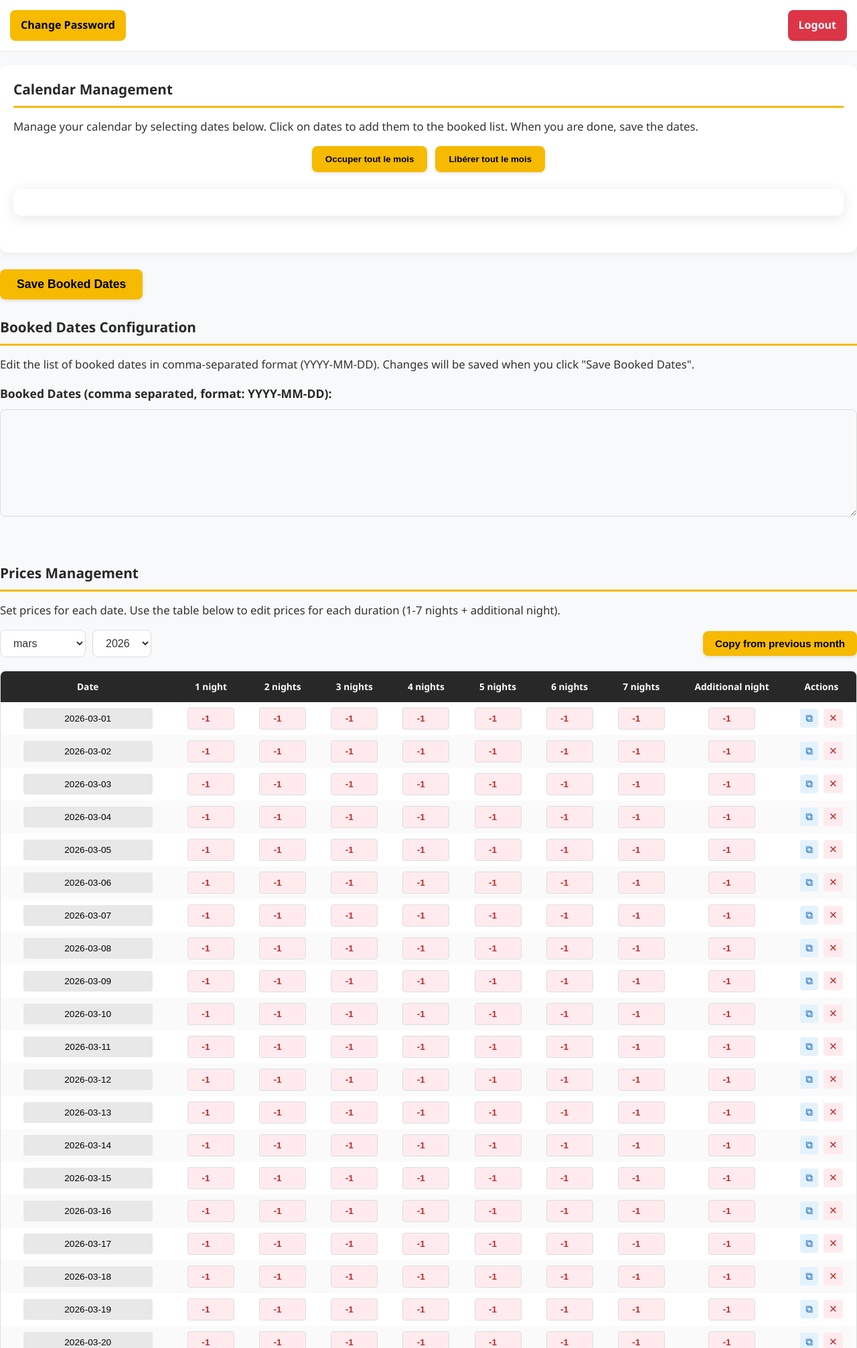
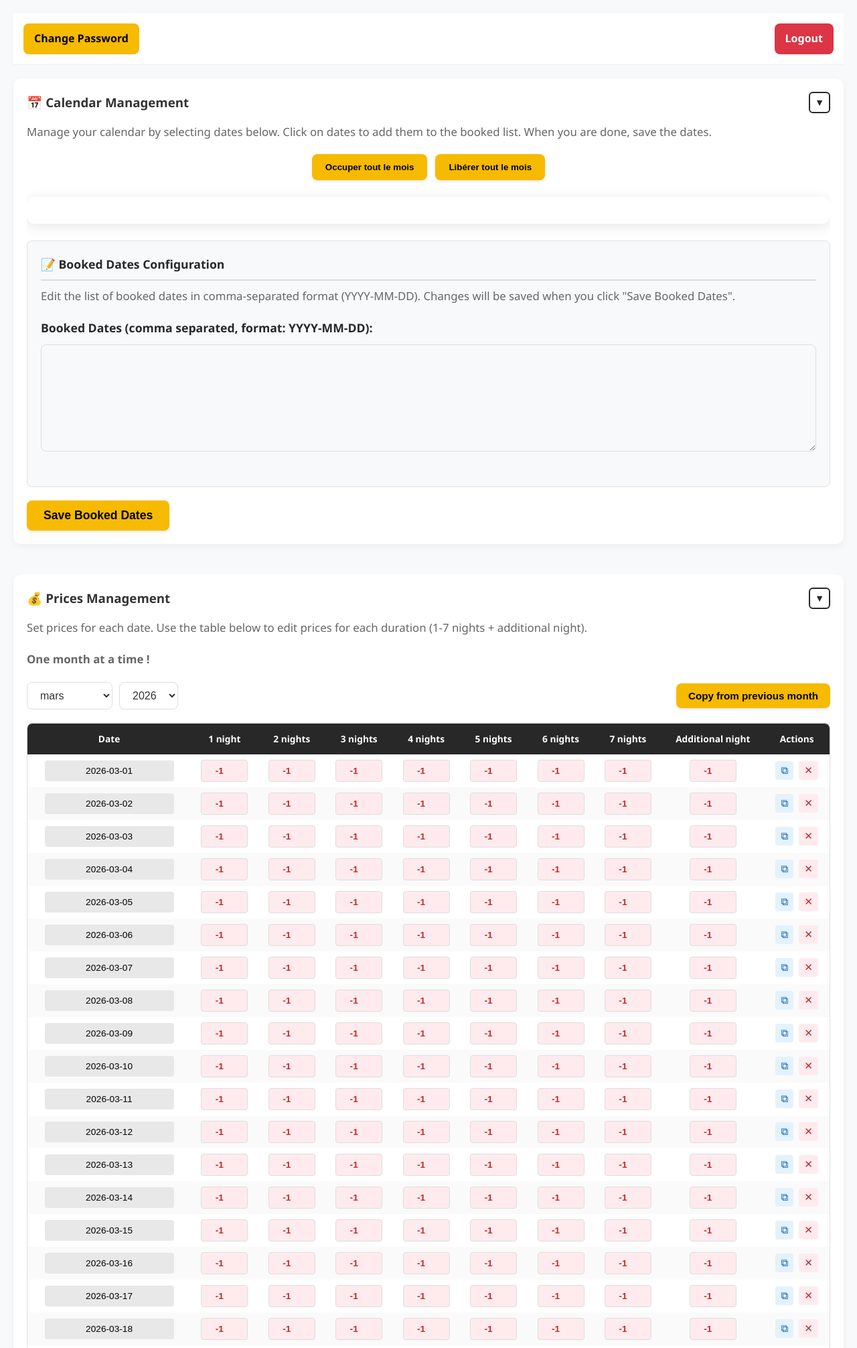
Before and after one commit to Dr4x14913/booking-calendar, a Flask app: template templates/admin_panel.html in a window 1280 px wide. Shown: the top 2012 px of the page at 67% size. Run offline with Flask 3, Linux system fonts and the light colour scheme; the template is opened without the code that fills it, so the values that code supplies are empty; parts of the project's set-up code (start-up, migrations or seed data) failed here and were passed over.

Commit message:
Style(admin_pane)

```diff
--- a/static/style.css
+++ b/static/style.css
@@ -21,6 +21,13 @@ body {
     background-color: #f8f9fa;
     color: var(--text-color);
     line-height: 1.6;
+    padding: 20px;
+}
+
+/* Page container with max width */
+.calendar-settings-content {
+    max-width: 1400px;
+    margin: 0 auto;
 }
 
 /* Calendar Container */
@@ -466,7 +473,10 @@ body {
     margin-top: 20px;
 }
 
-.settings-calendar-section {
+/* Legacy settings section styles - replaced by collapsible-section */
+.settings-calendar-section:not(.collapsible-section),
+.settings-prices-section:not(.collapsible-section),
+.settings-website-section:not(.collapsible-section) {
     background: var(--light-color);
     border-radius: 12px;
     padding: 20px;
@@ -530,6 +540,7 @@ body {
 
 .calendar-button {
     padding: 12px 25px;
+    margin: 15px 0 0 0;
     background: var(--primary-color);
     color: var(--dark-color);
     border: none;
@@ -561,6 +572,81 @@ body {
     border-bottom: 3px solid var(--primary-color);
     padding-bottom: 8px;
     font-size: 1.3em;
+}
+
+.calendar-section h3.section-header {
+    background: linear-gradient(135deg, var(--primary-color) 0%, #ffe066 100%);
+    color: var(--dark-color);
+    padding: 12px 18px;
+    border-radius: 8px;
+    border: none;
+    font-size: 1.4em;
+    font-weight: 700;
+    margin-bottom: 20px;
+    box-shadow: 0 2px 8px rgba(246, 186, 0, 0.3);
+}
+
+/* Collapsible sections */
+.collapsible-section {
+    background: var(--light-color);
+    border-radius: 12px;
+    padding: 20px;
+    box-shadow: 0 4px 12px rgba(0, 0, 0, 0.05);
+    margin-bottom: 20px;
+}
+
+.section-header-wrapper {
+    display: flex;
+    justify-content: space-between;
+    align-items: center;
+    margin-bottom: 15px;
+}
+
+.collapse-btn {
+    background: transparent;
+    border: 2px solid var(--medium-color);
+    color: var(--medium-color);
+    width: 32px;
+    height: 32px;
+    border-radius: 6px;
+    cursor: pointer;
+    font-size: 0.9em;
+    transition: all 0.2s ease;
+    display: flex;
+    align-items: center;
+    justify-content: center;
+}
+
+.collapse-btn:hover {
+    background: var(--medium-color);
+    color: var(--light-color);
+}
+
+.section-content {
+    transition: all 0.3s ease;
+    overflow: hidden;
+}
+
+.section-content.collapsed {
+    display: none;
+}
+
+/* Subsection styling */
+.subsection {
+    background: #f8f9fa;
+    border: 1px solid #e0e0e0;
+    border-radius: 8px;
+    padding: 20px;
+    margin-top: 25px;
+}
+
+.subsection-header {
+    font-size: 1.1em;
+    color: var(--medium-color);
+    font-weight: 600;
+    margin-bottom: 10px;
+    padding-bottom: 8px;
+    border-bottom: 2px solid #ddd;
 }
 
 .calendar-section p {
--- a/templates/admin_panel.html
+++ b/templates/admin_panel.html
@@ -14,10 +14,13 @@
 
     <div id="calendar-settings-content" class="calendar-settings-content">
       <div class="settings-flex-container">
-        <div class="settings-calendar-section">
+        <div class="collapsible-section settings-calendar-section" data-section="calendar">
           <form method="post" class="calendar-form" action="/update-dates">
-            <div class="calendar-section">
-              <h3>Calendar Management</h3>
+            <div class="section-header-wrapper">
+              <h3 class="section-header">📅 Calendar Management</h3>
+              <button type="button" class="collapse-btn" title="Collapse/Expand">▼</button>
+            </div>
+            <div class="section-content">
               <p class="settings-description">Manage your calendar by selecting dates below. Click on dates to add them to the booked list. When you are done, save the dates.</p>
 
               <div class="calendar-controls">
@@ -28,13 +31,9 @@
               <div class="calendar-container settings-calendar" id="settings-calendar">
                 <!-- Calendar will be populated by JavaScript -->
               </div>
-            </div>
-        </div>
-        <input type="submit" name="save_booked_dates" value="Save Booked Dates" class="calendar-button">
 
-        <div class="settings-textarea-section">
-          <div class="calendar-section">
-            <h3>Booked Dates Configuration</h3>
+              <div class="subsection">
+                <h4 class="subsection-header">📝 Booked Dates Configuration</h4>
                 <p class="settings-description">Edit the list of booked dates in comma-separated format (YYYY-MM-DD). Changes will be saved when you click "Save Booked Dates".</p>
 
                 <div class="calendar-input-group">
@@ -42,14 +41,22 @@
                   <textarea id="booked_dates" name="booked_dates" rows="8">{{ ",".join(bookedDatesJson) }}</textarea>
                 </div>
               </div>
+            </div>
+            <div style="margin-top: 20px;">
+              <input type="submit" name="save_booked_dates" value="Save Booked Dates" class="calendar-button">
+            </div>
           </form>
         </div>
 
-        <div class="settings-prices-section">
+        <div class="collapsible-section settings-prices-section" data-section="prices">
           <form method="post" class="prices-form" action="/update-prices">
-            <div class="calendar-section">
-              <h3>Prices Management</h3>
+            <div class="section-header-wrapper">
+              <h3 class="section-header">💰 Prices Management</h3>
+              <button type="button" class="collapse-btn" title="Collapse/Expand">▼</button>
+            </div>
+            <div class="section-content">
               <p class="settings-description">Set prices for each date. Use the table below to edit prices for each duration (1-7 nights + additional night).</p>
+              <p class="settings-description"><b>One month at a time !</b></p>
 
               <!-- Price editor controls -->
               <div class="price-editor-controls">
@@ -103,10 +110,13 @@
           </form>
         </div>
 
-        <div class="settings-website-section">
+        <div class="collapsible-section settings-website-section" data-section="website">
           <form method="post" class="website-form" action="/update-website-config">
-            <div class="calendar-section">
-              <h3>Website Configuration</h3>
+            <div class="section-header-wrapper">
+              <h3 class="section-header">🌐 Website Configuration</h3>
+              <button type="button" class="collapse-btn" title="Collapse/Expand">▼</button>
+            </div>
+            <div class="section-content">
               <p class="settings-description">Configure your website title and icon for email templates.</p>
 
               <div class="form-group">
@@ -126,6 +136,19 @@
     </div>
 
     <script>
+      // Collapsible sections
+      document.addEventListener("DOMContentLoaded", function() {
+        const collapseBtns = document.querySelectorAll('.collapse-btn');
+        collapseBtns.forEach(btn => {
+          btn.addEventListener('click', function() {
+            const section = this.closest('.collapsible-section');
+            const content = section.querySelector('.section-content');
+            content.classList.toggle('collapsed');
+            this.textContent = content.classList.contains('collapsed') ? '▶' : '▼';
+          });
+        });
+      });
+
       // Booked dates management
       function toggleClass(divobject, class_name) {
         if (divobject.classList.contains(class_name)) {
```
Lines whose indentation alone changed are shown as unchanged.
